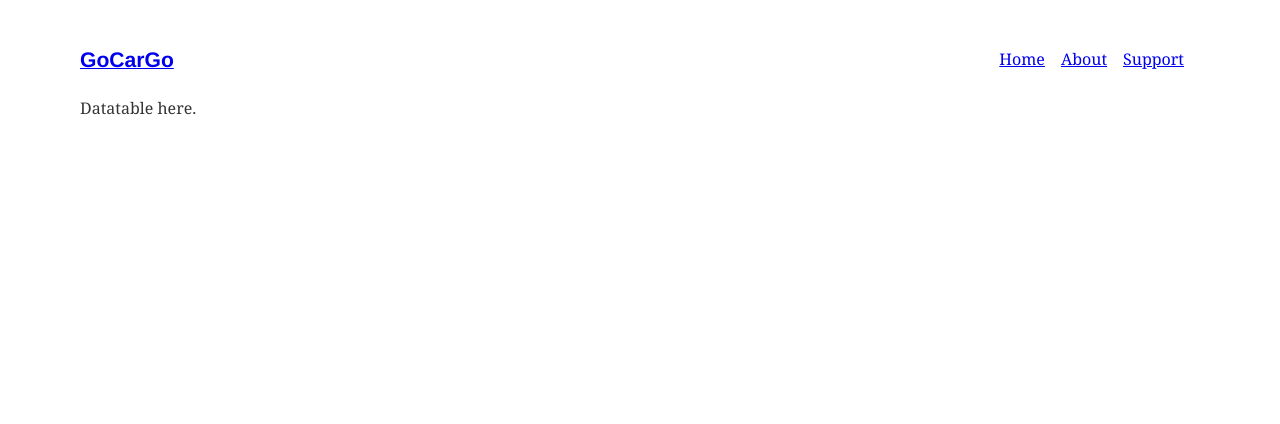
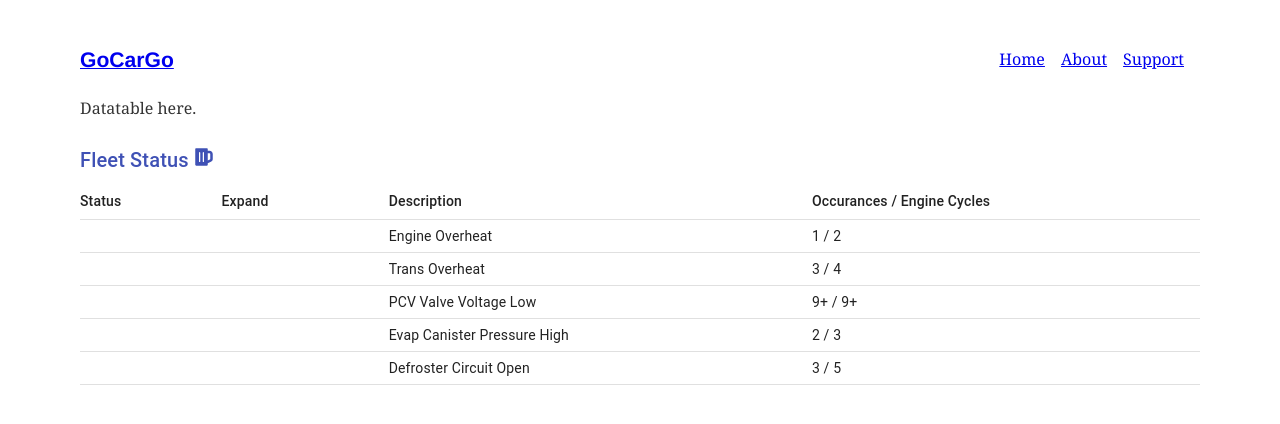
Before and after one commit to MerrickClark/veh-mon-proto, a Gatsby site: page / in a window 1280 px wide. Built offline with nearby package versions, Linux system fonts and the light colour scheme; Gatsby itself is replaced by a stand-in of ours.

Commit message:
Add react-icons, layout WIP

```diff
--- a/package.json
+++ b/package.json
@@ -20,6 +20,7 @@
     "gatsby-plugin-typography": "^2.8.0",
     "react": "^16.12.0",
     "react-dom": "^16.12.0",
+    "react-icons": "^4.1.0",
     "react-typography": "^0.16.19",
     "typography": "^0.16.19",
     "typography-theme-fairy-gates": "^0.16.19"
--- /dev/null
+++ b/src/components/StatusTable.js
@@ -0,0 +1,64 @@
+import React from 'react';
+import { FaBeer } from 'react-icons/fa';
+import { makeStyles } from '@material-ui/core/styles';
+import Table from '@material-ui/core/Table';
+import TableBody from '@material-ui/core/TableBody';
+import TableCell from '@material-ui/core/TableCell';
+import TableHead from '@material-ui/core/TableHead';
+import TableRow from '@material-ui/core/TableRow';
+import Title from './Title';
+
+// Generate Order Data
+function createData(id, date, name, shipTo, paymentMethod) {
+  return { id, date, name, shipTo, paymentMethod };
+}
+
+const rows = [
+  createData(0, '  ', '  ', 'Engine Overheat', '1 / 2'),
+  createData(1, '  ', '  ', 'Trans Overheat', '3 / 4'),
+  createData(2, '  ', '  ', 'PCV Valve Voltage Low', '9+ / 9+'),
+  createData(3, '  ', '  ', 'Evap Canister Pressure High', '2 / 3'),
+  createData(4, '  ', '  ', 'Defroster Circuit Open', '3 / 5'),
+];
+
+function preventDefault(event) {
+  event.preventDefault();
+}
+
+const useStyles = makeStyles((theme) => ({
+  seeMore: {
+    marginTop: theme.spacing(3),
+  },
+}));
+
+export default function StatusTable() {
+  const classes = useStyles();
+  return (
+    <React.Fragment>
+      <Title>Fleet Status <FaBeer /></Title>
+
+      <Table size="small">
+        <TableHead>
+          <TableRow>
+            <TableCell>Status</TableCell>
+            <TableCell>Expand</TableCell>
+            <TableCell>Description</TableCell>
+            <TableCell>Occurances / Engine Cycles</TableCell>
+            {/* <TableCell align="right">Sale Amount</TableCell> */}
+          </TableRow>
+        </TableHead>
+        <TableBody>
+          {rows.map((row) => (
+            <TableRow key={row.id}>
+              <TableCell>{row.date}</TableCell>
+              <TableCell>{row.name}</TableCell>
+              <TableCell>{row.shipTo}</TableCell>
+              <TableCell>{row.paymentMethod}</TableCell>
+              {/* <TableCell align="right">{row.amount}</TableCell> */}
+            </TableRow>
+          ))}
+        </TableBody>
+      </Table>
+    </React.Fragment>
+  );
+}
--- /dev/null
+++ b/src/components/Title.js
@@ -0,0 +1,15 @@
+import React from 'react';
+import PropTypes from 'prop-types';
+import Typography from '@material-ui/core/Typography';
+
+export default function Title(props) {
+  return (
+    <Typography component="h2" variant="h6" color="primary" gutterBottom>
+      {props.children}
+    </Typography>
+  );
+}
+
+Title.propTypes = {
+  children: PropTypes.node,
+};
--- a/src/pages/index.js
+++ b/src/pages/index.js
@@ -1,12 +1,15 @@
 import React from "react"
 import Layout from "../components/Layout"
+import StatusTable from "../components/StatusTable"
 
 export default function Home() {
+
   return (
     <Layout>
       <p>
         Datatable here.
       </p>
+      <StatusTable />
     </Layout>
   );
 }
```
Also changed, not shown: src/components/DataTable.js (deleted), 1 other file.
